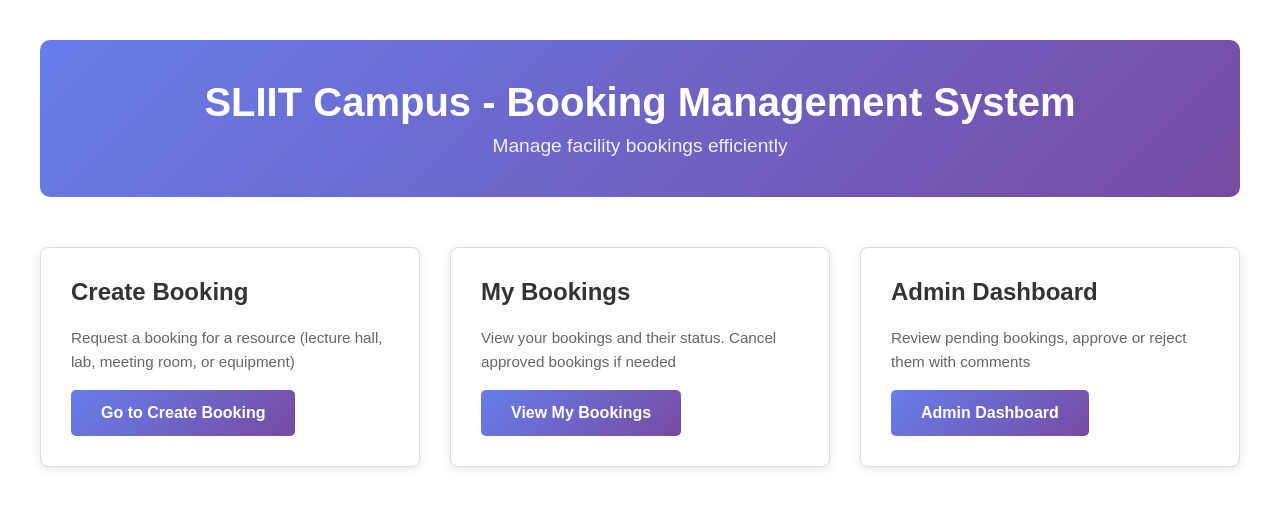
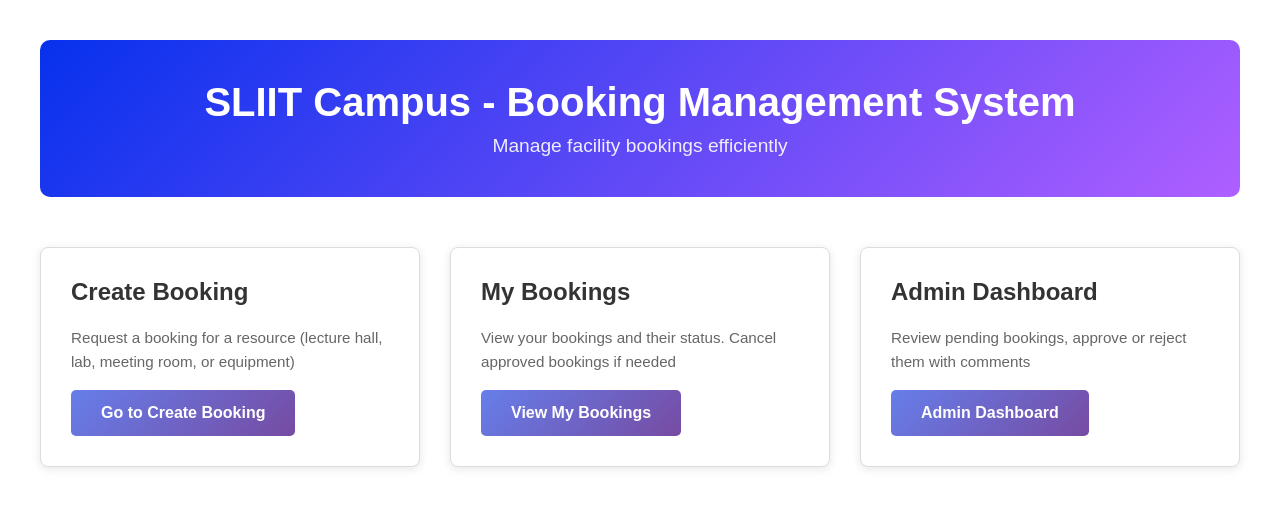
Before and after one commit to PrabhathAbewickrama/it3030-paf-2026-smart-campus-group-WE_407_5.1, a React (Create React App) app in the folder frontend/: page / in a window 1280 px wide. Shown: the top 508 px of the page. Built offline with nearby package versions, Linux system fonts and the light colour scheme.

Commit message:
change colour

```diff
--- a/frontend/src/pages/HomePage.css
+++ b/frontend/src/pages/HomePage.css
@@ -8,7 +8,7 @@
 .home-header {
   text-align: center;
   margin-bottom: 50px;
-  background: linear-gradient(135deg, #667eea 0%, #764ba2 100%);
+  background: linear-gradient(135deg, #0731ed 0%, #af5fff 100%);
   color: white;
   padding: 40px 20px;
   border-radius: 10px;
```
